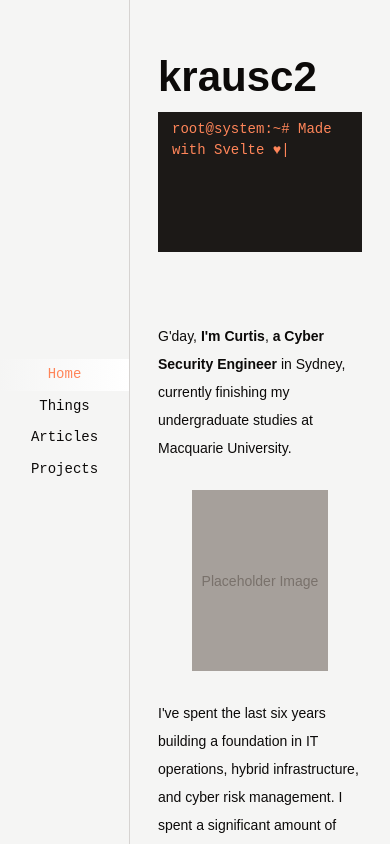
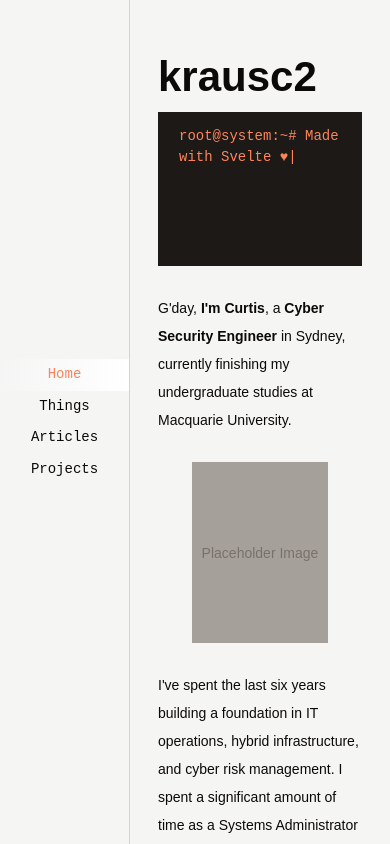
Before and after one commit to krausc2/kc2.dev, a SvelteKit app: page / in a window 390 px wide. Built offline with nearby package versions, Linux system fonts and the light colour scheme.

Commit message:
feat: rearrange elements for cleaner spacing & more responsive design

```diff
--- a/src/routes/+layout.svelte
+++ b/src/routes/+layout.svelte
@@ -10,12 +10,7 @@
 
 	let { children } = $props();
 
-	/*
-	console.log(
-		"%cWell aren't you clever! Here's your reward: aHR0cHM6Ly93d3cueW91dHViZS5jb20vd2F0Y2g/dj1kUXc0dzlXZ1hjUQ==",
-		'color: #a3a3a3'
-	);
-	*/
+	/* #TODO Add console.log easter egg here */
 
 	/*
 		Array of items for the navigation menu.
@@ -80,7 +75,9 @@
 							{clock.emoji})
 						</p>
 						<p class="pt-8 text-center font-mono">
-							© 2026 krausc2 <span class="hidden lg:inline">
+							<!-- #TODO Change this to a live year not fixed -->
+							© 2026 krausc2
+							<span class="hidden lg:inline">
 								| Source available at <a
 									href="https://github.com/krausc2/kc2.dev"
 									target="_blank"
--- a/src/routes/+page.svelte
+++ b/src/routes/+page.svelte
@@ -3,15 +3,21 @@
 	import { createScramble } from "$lib/scramble.svelte";
 
 	/* #TODO Test for hydration error based on client/server timezones. */
+
 	const hour = new Date().getHours();
 	const splash = createScramble(createSplash(hour >= 19 || hour < 5 ? "night" : "day"));
 </script>
 
 <!-- #TODO Change formatting to ensure correct proportions on huge screen sizes -->
 <!-- #TODO Redo this section formatting to be more of a hero section then blurb below, too many elements to land on -->
-<section class="mb-32 flex flex-col">
-	<p class="mb-4 text-5xl leading-none font-bold">krausc2</p>
-	<div class="mb-20 grid w-full bg-stone-900 px-4 py-2 font-mono text-custom-coral">
+
+<section class="mb-32">
+	<div class="flex flex-col justify-center lg:min-h-[calc(100vh-4rem)]">
+		<div class="lg:-mt-16">
+			<h1 class="mb-4 text-5xl font-bold">krausc2</h1>
+			<div
+				class="mb-8 grid bg-stone-900 px-6 py-4 font-mono text-custom-coral lg:mb-0"
+			>
 				<!-- Ghost element to set dynamic height based on longest quote -->
 				<div class="pointer-events-none invisible col-start-1 row-start-1" aria-hidden="true">
 					root@system:~# {splash.longestValue}<span class="cursor opacity-0">|</span>
@@ -21,20 +27,20 @@
 					root@system:~# {splash.value}<span class="cursor">|</span>
 				</div>
 			</div>
+		</div>
+	</div>
 
 	<div class="flex flex-col gap-8 lg:block">
-		<div class="flex flex-col gap-8 lg:mb-8 lg:flex-row lg:items-center">
-			<p class="lg:flex-1">
-				G'day, <b>I'm Curtis</b>, <b>a Cyber Security Engineer</b> in Sydney, currently finishing my undergraduate
-				studies at Macquarie University.
-			</p>
-
 		<div
-				class="mx-auto flex aspect-3/4 w-2/3 max-w-sm items-center justify-center bg-stone-400 lg:mx-0 lg:w-2/6 lg:max-w-none"
+			class="mx-auto flex aspect-3/4 w-2/3 max-w-sm items-center justify-center bg-stone-400 lg:float-right lg:mx-0 lg:mb-4 lg:ml-8 lg:w-1/3 lg:max-w-none"
 		>
 			<p class="text-stone-500">Placeholder Image</p>
 		</div>
-		</div>
+
+		<p class="order-first lg:mb-8">
+			G'day, <b>I'm Curtis</b>, a <b>Cyber Security Engineer</b> in Sydney, currently finishing my undergraduate
+			studies at Macquarie University.
+		</p>
 
 		<p class="lg:mb-8">
 			I've spent the last six years building a foundation in IT operations, hybrid infrastructure,
@@ -44,7 +50,7 @@
 			actually function (and break), which I now use to manage security posture and aligned with
 			frameworks such as the ACSC Essential Eight.
 		</p>
-		<p class="lg:mb-8">You are not your job though, so what am I?</p>
+		<p class="lg:mb-8">You are not your job though, so who am I?</p>
 		<p class="lg:mb-8">
 			Well when I'm not neck deep in vulnerability reports, my interests are <b>very</b> broad. I enjoy
 			building software (though would not consider myself a software engineer) and am currently learning
```
Lines whose indentation alone changed are shown as unchanged.
